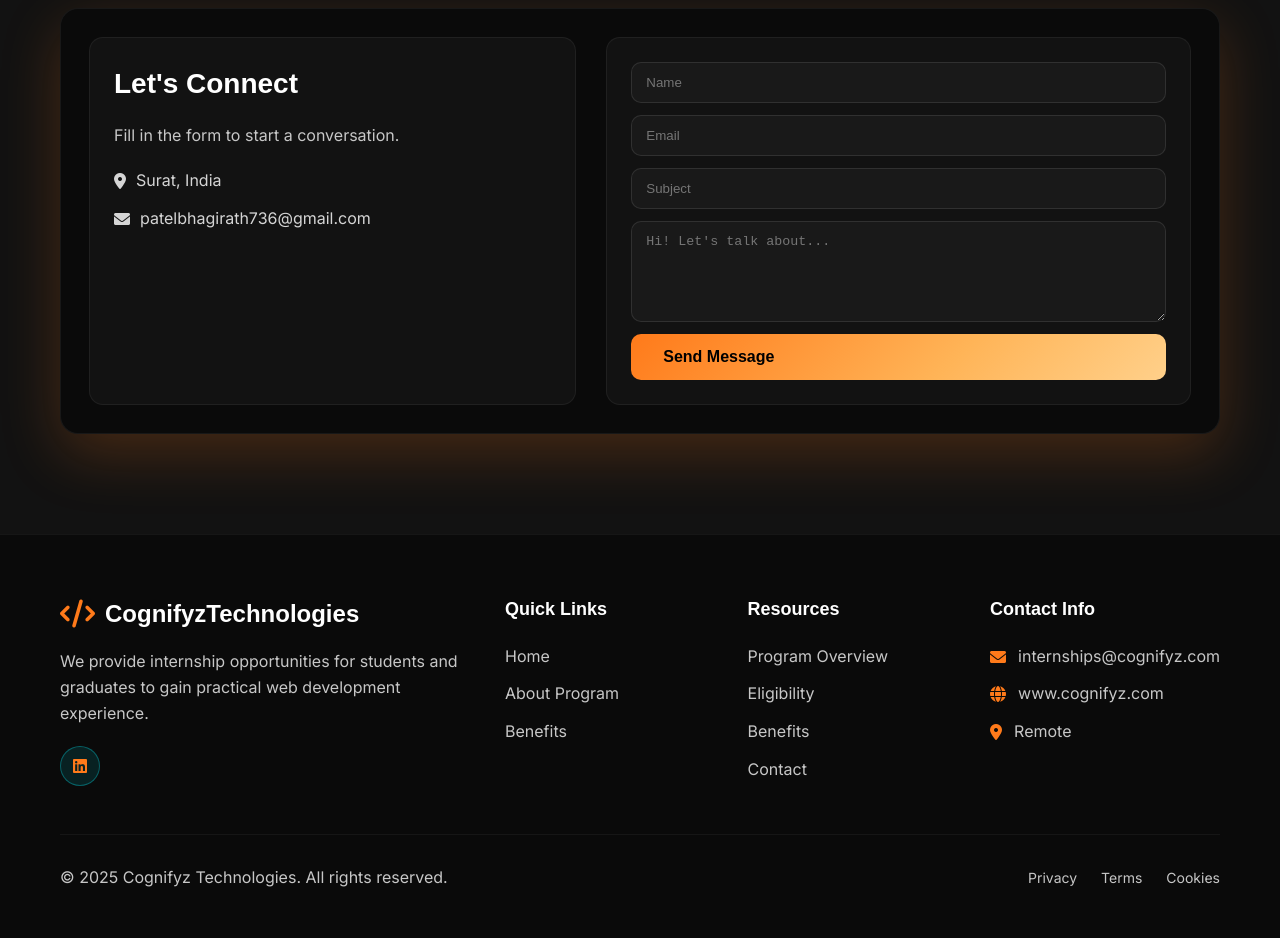
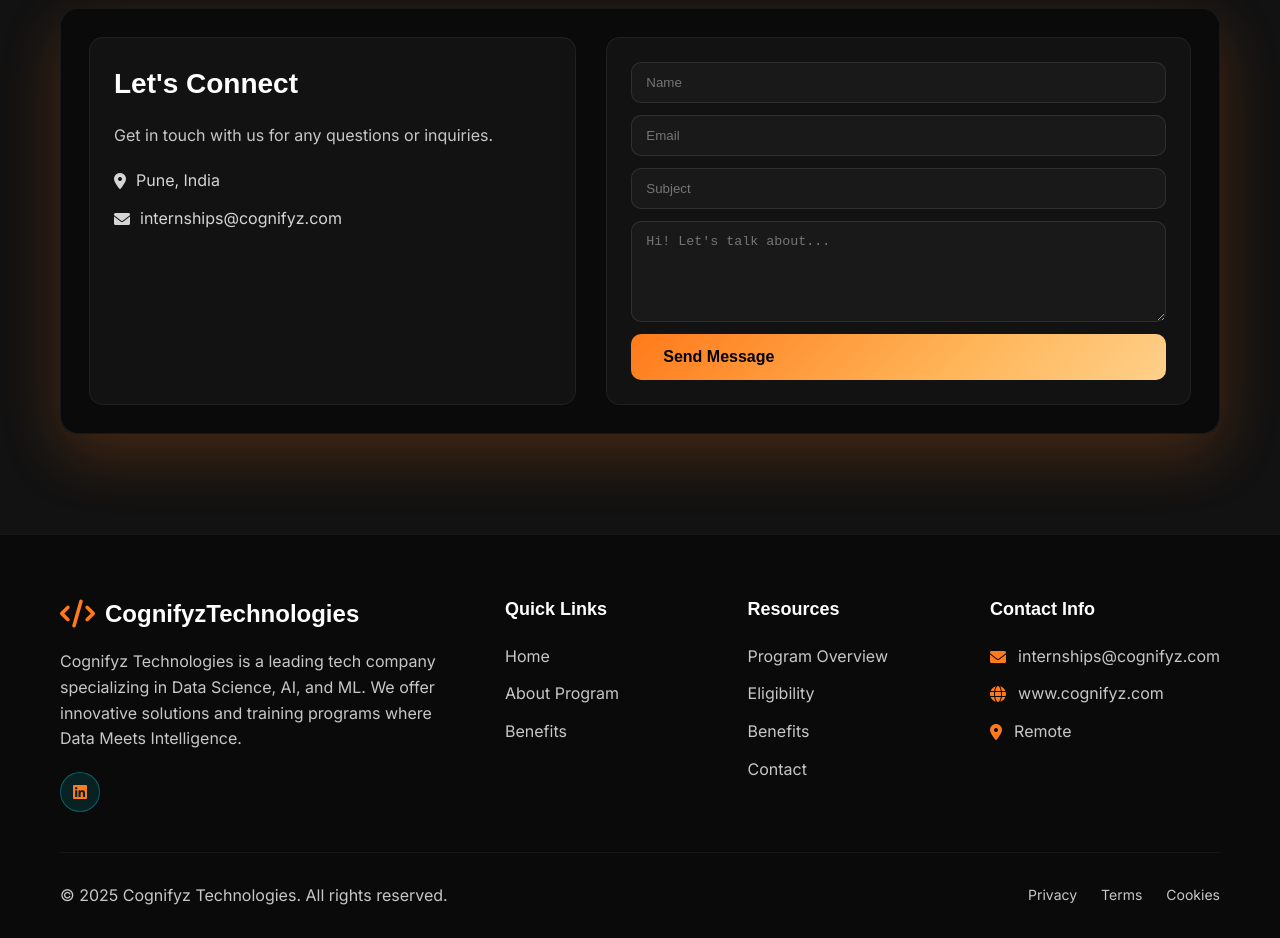
Before and after one commit to Bhagirath00/Cognifyz_Internship, a website: page Level3/Task2/landingPage/index.html in a window 1280 px wide. Shown: the part 4020-4958 px from the top of the page. Drawn offline with Linux system fonts and the light colour scheme; a web font is replaced by a local one.

Commit message:
LandingPage

```diff
--- a/Level3/Task2/landingPage/index.html
+++ b/Level3/Task2/landingPage/index.html
@@ -302,9 +302,9 @@
             <div class="contact-panel">
                 <div class="contact-left">
                     <h3 class="connect-title">Let's Connect</h3>
-                    <p class="connect-sub">Fill in the form to start a conversation.</p>
-                    <div class="connect-item"><i class="fas fa-location-dot"></i> Surat, India</div>
-                    <div class="connect-item"><i class="fas fa-envelope"></i> patelbhagirath736@gmail.com</div>
+                    <p class="connect-sub">Get in touch with us for any questions or inquiries.</p>
+                    <div class="connect-item"><i class="fas fa-location-dot"></i> Pune, India</div>
+                    <div class="connect-item"><i class="fas fa-envelope"></i> internships@cognifyz.com</div>
                 </div>
                 <div class="contact-right">
                     <form id="contactForm" class="contact-compact">
@@ -330,7 +330,7 @@
                         <i class="fas fa-code"></i>
                         <span>Cognifyz<span class="highlight">Technologies</span></span>
                     </div>
-                    <p>We provide internship opportunities for students and graduates to gain practical web development experience.</p>
+                    <p>Cognifyz Technologies is a leading tech company specializing in Data Science, AI, and ML. We offer innovative solutions and training programs where Data Meets Intelligence.</p>
                     <div class="social-links">
                         <a href="https://www.linkedin.com/company/cognifyz-technologies/" target="_blank" rel="noopener" class="social-link"><i class="fab fa-linkedin"></i></a>
                     </div>
```
Also changed, not shown: 1 other file.
